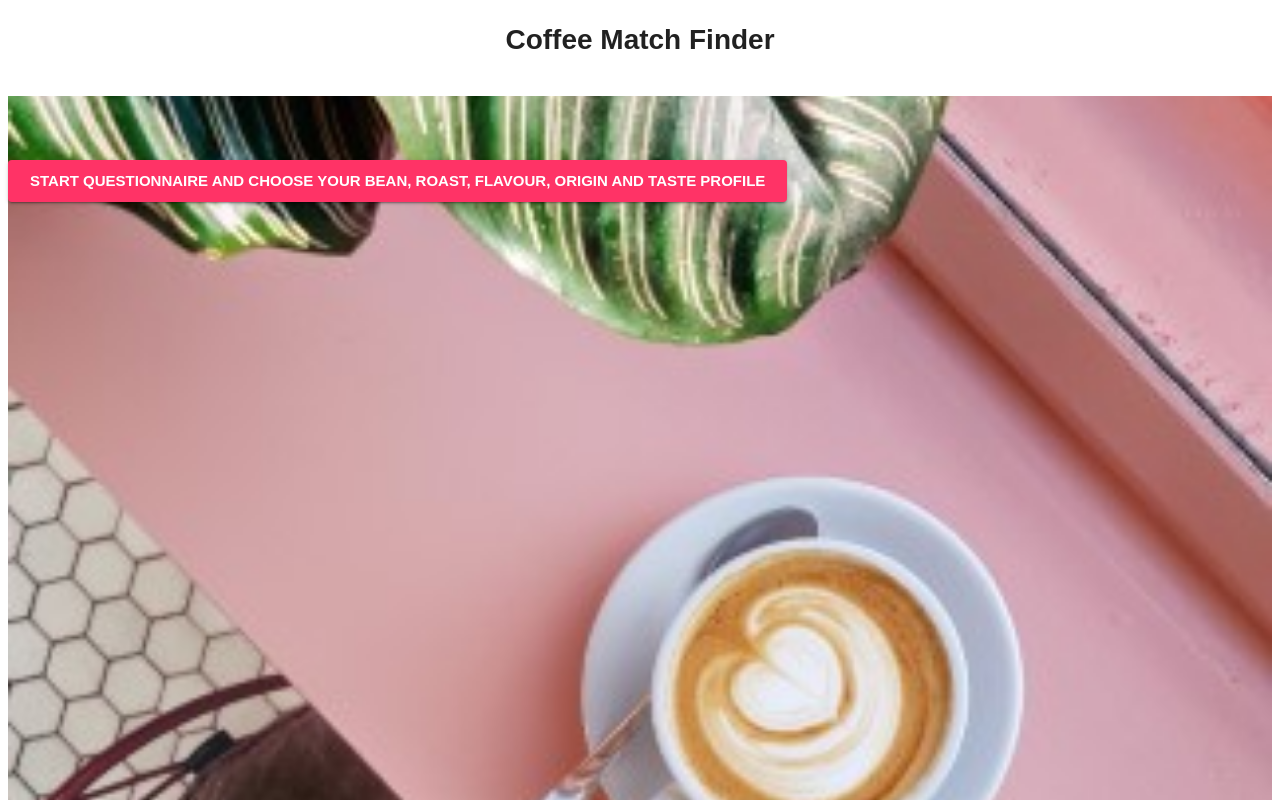
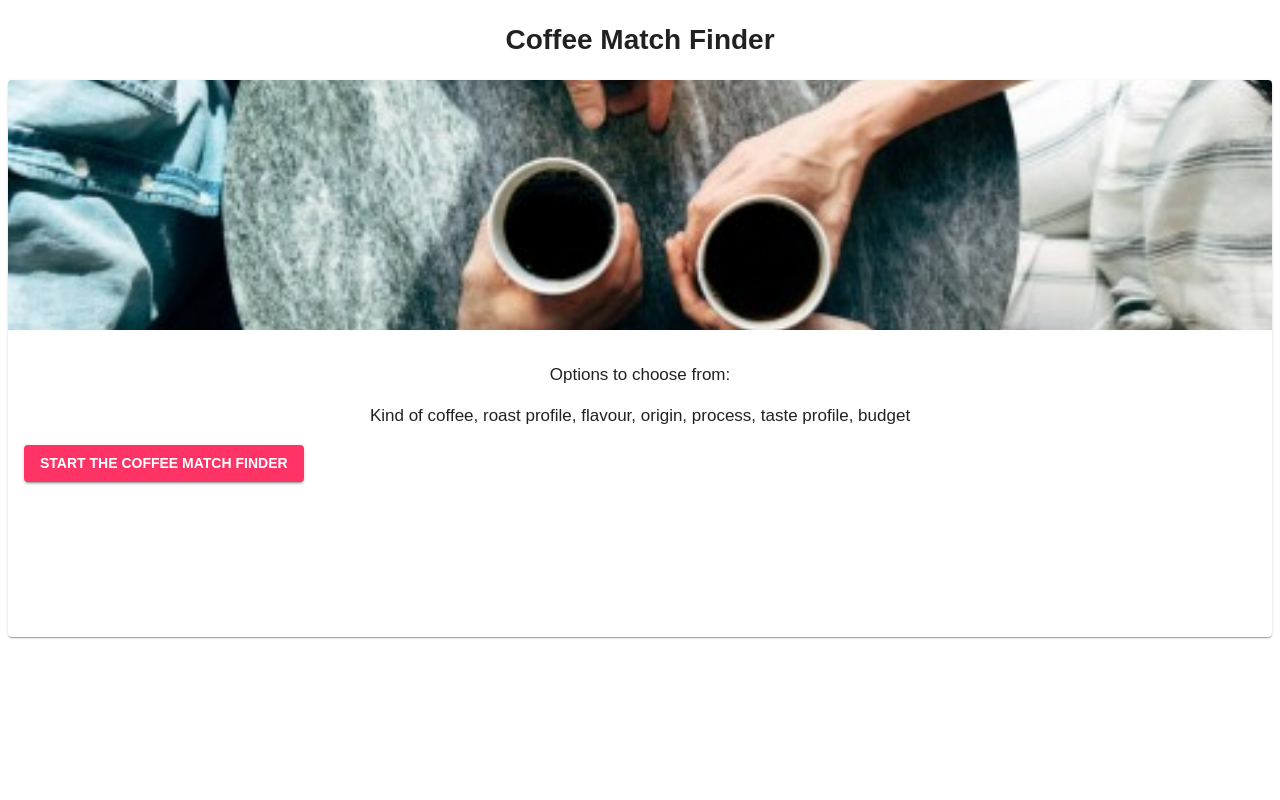
Before and after one commit to SabineWanka/Coffee-Match, a React (Create React App) app: page /quiz in a window 1280 px wide. Shown: the top 800 px of the page. Built offline with nearby package versions, Linux system fonts and the light colour scheme.

Commit message:
change firts quiz page

```diff
--- a/src/pages/Questionnaire.js
+++ b/src/pages/Questionnaire.js
@@ -22,7 +22,7 @@ const useStyles = makeStyles(theme => ({
   },
 
   media: {
-    height: 400,
+    height: 300,
     width: "100%"
   },
 
@@ -33,16 +33,9 @@ const useStyles = makeStyles(theme => ({
     fontWeight: 700
   },
 
-  opener: {
-    position: "relative",
-    backgroundColor: theme.palette.grey[800],
-    color: theme.palette.common.white,
-    marginBottom: theme.spacing(4),
-    //backgroundImage: "url(images/opener.jpg)",
-    backgroundSize: "cover",
-    backgroundRepeat: "no-repeat",
-    backgroundPosition: "center",
-    height: 1000
+  match: {
+    height: 250,
+    fontSize: 17
   },
 
   closer: {
@@ -181,21 +174,34 @@ export default function CenteredGrid() {
           className={currentStep > 1 ? classes.hidden : ""}
         >
           <Grid item xs={12} onClick={() => nextStep()}>
-            <Grid
-              className={classes.opener}
-              style={{ backgroundImage: `url("images/opener.jpg")` }}
-            >
-              <Typography variant="h5" color="inherit" paragraph></Typography>
-              <Button
-                color="secondary"
-                size="large"
-                variant="contained"
-                className={classes.button}
-                component="a"
-              >
-                Start questionnaire and choose your bean, roast, flavour, origin
-                and taste profile
-              </Button>
+            <Grid>
+              <Card className={classes.root}>
+                <CardMedia
+                  className={classes.match}
+                  image="images/match.jpg"
+                  title="match"
+                />
+                <CardContent>
+                  <Typography className={classes.match}>
+                    <center>
+                      <p>Options to choose from:</p>
+                      <p>
+                        Kind of coffee, roast profile, flavour, origin, process,
+                        taste profile, budget
+                      </p>
+                    </center>
+
+                    <Button
+                      color="secondary"
+                      size="medium"
+                      variant="contained"
+                      onClick={() => nextStep()}
+                    >
+                      Start the coffee match finder
+                    </Button>
+                  </Typography>
+                </CardContent>
+              </Card>
             </Grid>
           </Grid>
         </Grid>
```
Also changed, not shown: public/images/match.jpg (added).
